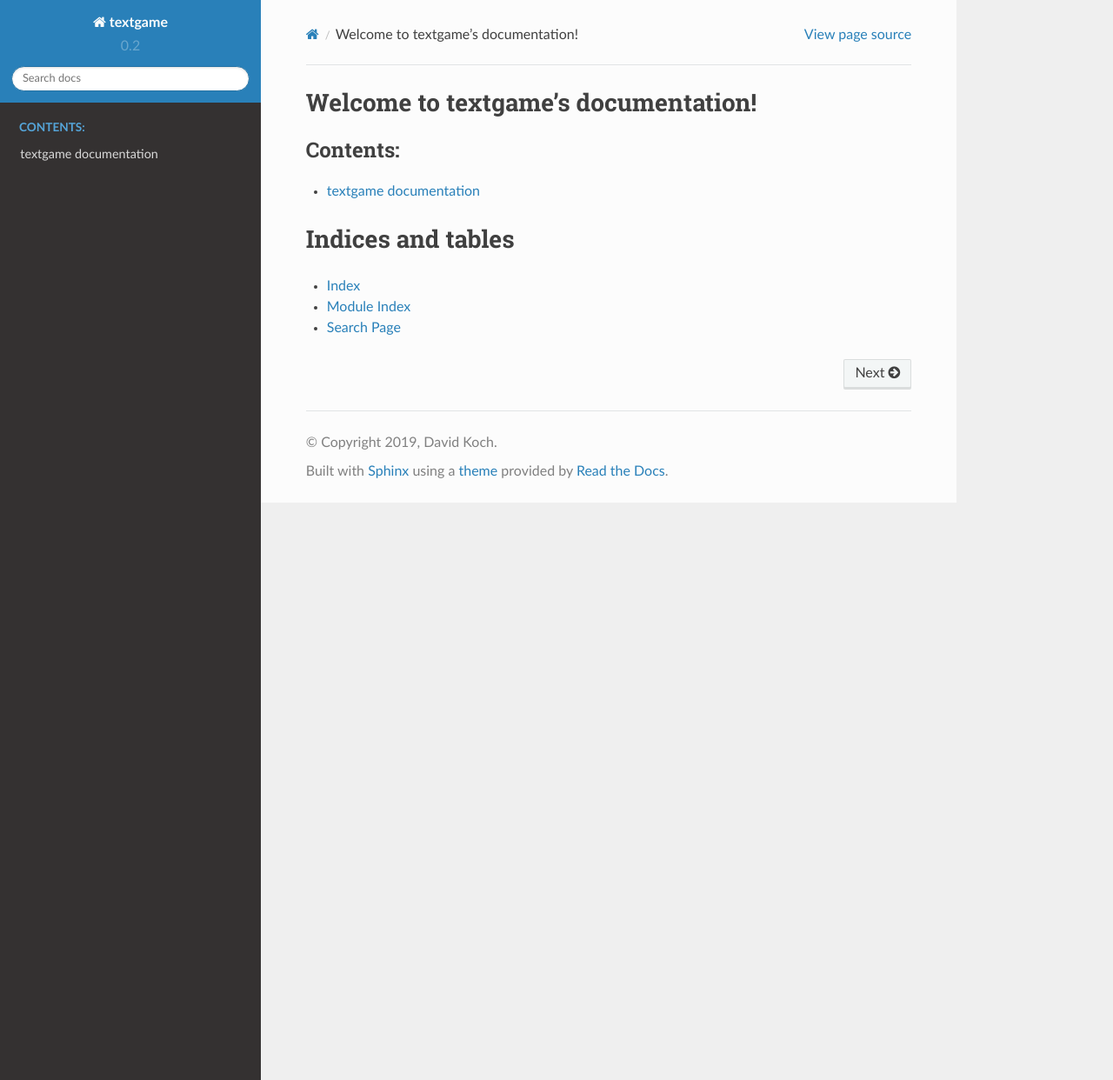
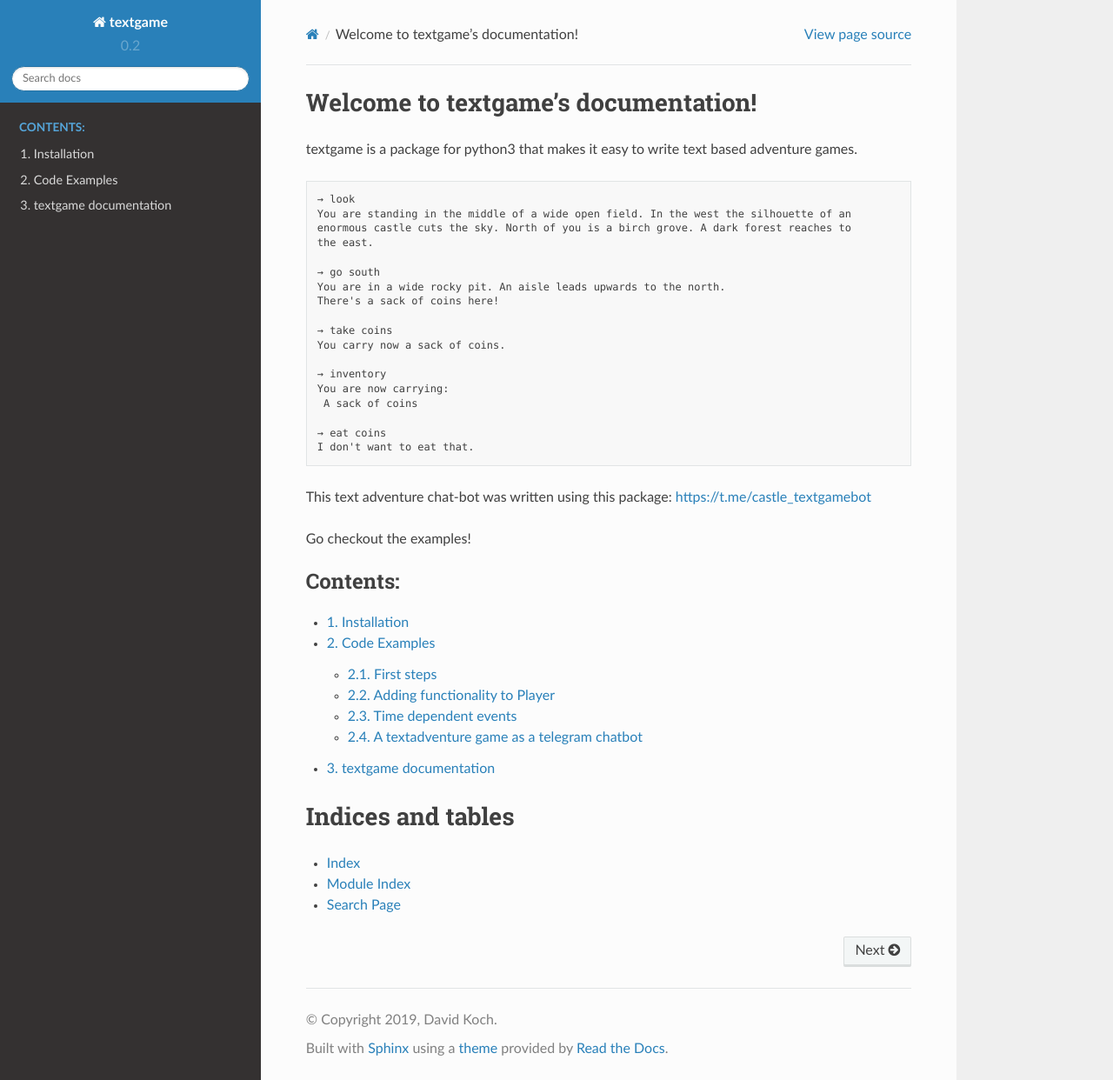
Before and after one commit to davekch/textgame, a Sphinx documentation site: the page built from docs/index.rst, in a window 1280 px wide and 1242 px high. Shown: the whole window at 87% size. Built offline with Sphinx 7.4.7 and the Read the Docs theme 2.0.0, drawn with Linux system fonts in a browser that asks for light colours.

Commit message:
added some examples

```diff
--- a/docs/index.rst
+++ b/docs/index.rst
@@ -6,10 +6,40 @@
 Welcome to textgame's documentation!
 ====================================
 
+textgame is a package for python3 that makes it easy to write text based adventure games.
+
+.. code-block::
+
+   → look
+   You are standing in the middle of a wide open field. In the west the silhouette of an
+   enormous castle cuts the sky. North of you is a birch grove. A dark forest reaches to
+   the east.
+
+   → go south
+   You are in a wide rocky pit. An aisle leads upwards to the north.
+   There's a sack of coins here!
+
+   → take coins
+   You carry now a sack of coins.
+
+   → inventory
+   You are now carrying:
+    A sack of coins
+
+   → eat coins
+   I don't want to eat that.
+
+This text adventure chat-bot was written using this package: https://t.me/castle_textgamebot
+
+Go checkout the examples!
+
 .. toctree::
    :maxdepth: 2
    :caption: Contents:
+   :numbered:
 
+   source/intro
+   source/examples
    textgame
 
 
--- /dev/null
+++ b/docs/source/example1.rst
@@ -0,0 +1,78 @@
+First steps
+==================
+
+This example shows how to setup a basic text adventure game.
+
+First, import the relevant classes and set up a logger
+
+.. code-block:: python
+
+   from textgame.player import Player
+   from textgame.parser import Parser
+   from textgame.world import World
+   import logging
+   logging.basicConfig(level=logging.WARNING, format='%(levelname)-8s %(name)-16s %(funcName)-18s: %(message)s')
+
+Next, we define some rooms and items. For further explanation of these dicts, see the documentation of :class:`textgame.room.Room`.
+
+.. code-block:: python
+
+   myrooms = {
+    "field_0": {
+        "descript": "You are standing in the middle of a wide open field. In the west the silhouette of an enormeous castle cuts the sky. North of you is a birch grove. A dark forest reaches to the east.",
+        "sdescript": "You are in a wide open field.",
+        "value": 0,
+        "doors": {"north": "field_2", "south": "field_1"}
+    },
+    "field_1": {
+        "descript": "You are in a wide rocky pit. An aisle leads upwards to the north.",
+        "sdescript": "You're in the rocky pit.",
+        "errors": {
+            "south": "The slope is too steep here."
+        },
+        "doors": {"north": "field_0", "up": "field_0"},
+        "dir_descriptions": {"up": "You spread your wings and start to fly."},
+        "locked": {"north":{"closed":True, "key":123}},
+        "hint": "here's my special hint for you.",
+        "hint_value": 7
+    },
+    "field_2": {
+        "descript": "You are in a clear birch grove. A small stream flows by.",
+        "sdescript": "You are in the birch grove.",
+        "dark": {"always": True, "now": True},
+        "sound": "You hear the sound of water splashing.",
+        "doors": {"south": "field_0"}
+    }
+   }
+
+   # add some items
+   myitems = {
+    "key": {
+        "description": "A key lies around.",
+        "name": "key",
+        "key": 123,
+        "initlocation": "field_0"
+    },
+    "diamond": {
+        "description": "A sparkling diamond lies around!",
+        "name": "diamond",
+        "initlocation": "field_1"
+    }
+   }
+
+
+Now we can setup a world, player and parser:
+
+.. code-block:: python
+
+   world = World(rooms=myrooms, items=myitems)
+   player = Player(world, world.room("field_0"))
+   parser = Parser(player)
+
+Finally a possible game routine could be
+
+.. code-block:: python
+
+   while player.status["alive"]:
+        response = parser.understand( input("> ") )
+        print(response)
```
Also changed, not shown: README.md (+2 -2 lines), docs/source/example2.rst (added, +125 -0 lines), docs/source/example3.rst (added, +28 -0 lines), docs/source/example4.rst (added, +62 -0 lines), docs/source/examples.rst (added, +12 -0 lines), docs/source/intro.rst (added, +8 -0 lines), docs/textgame.rst (+6 -1 lines).
